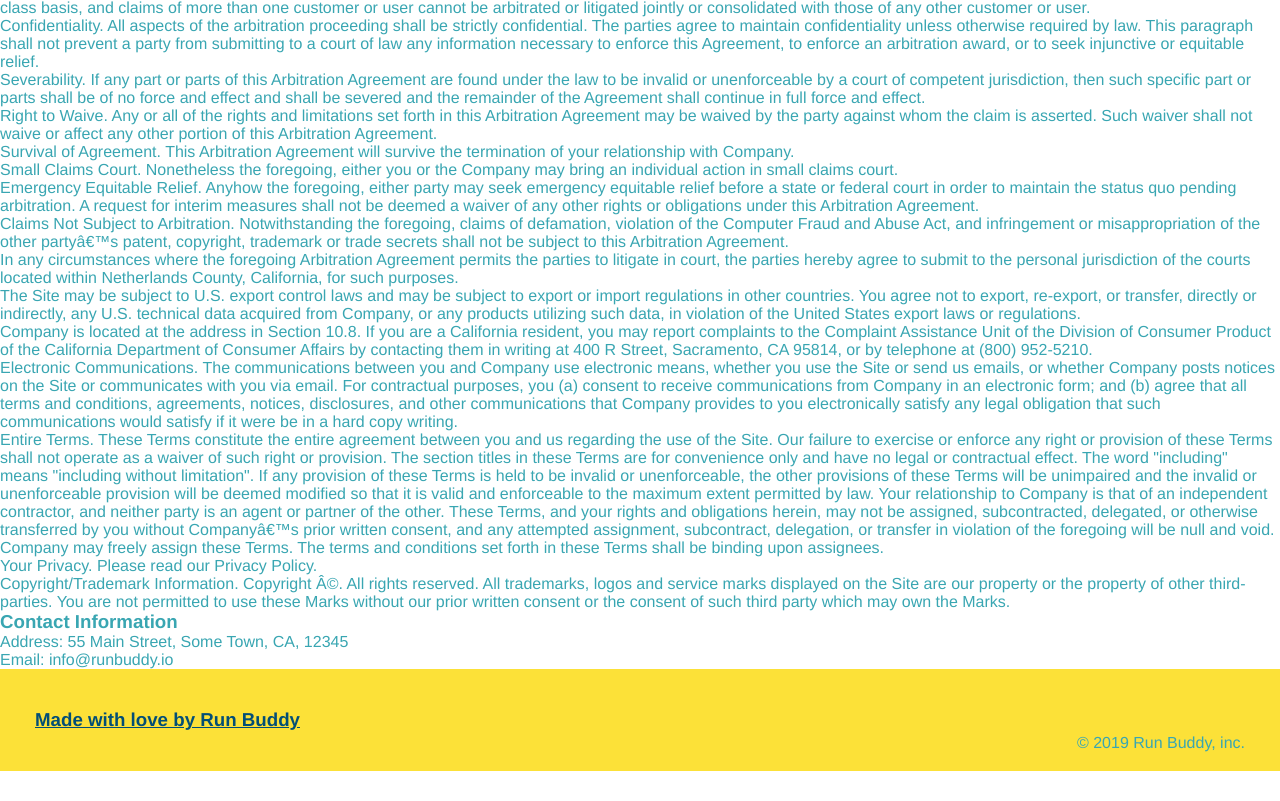
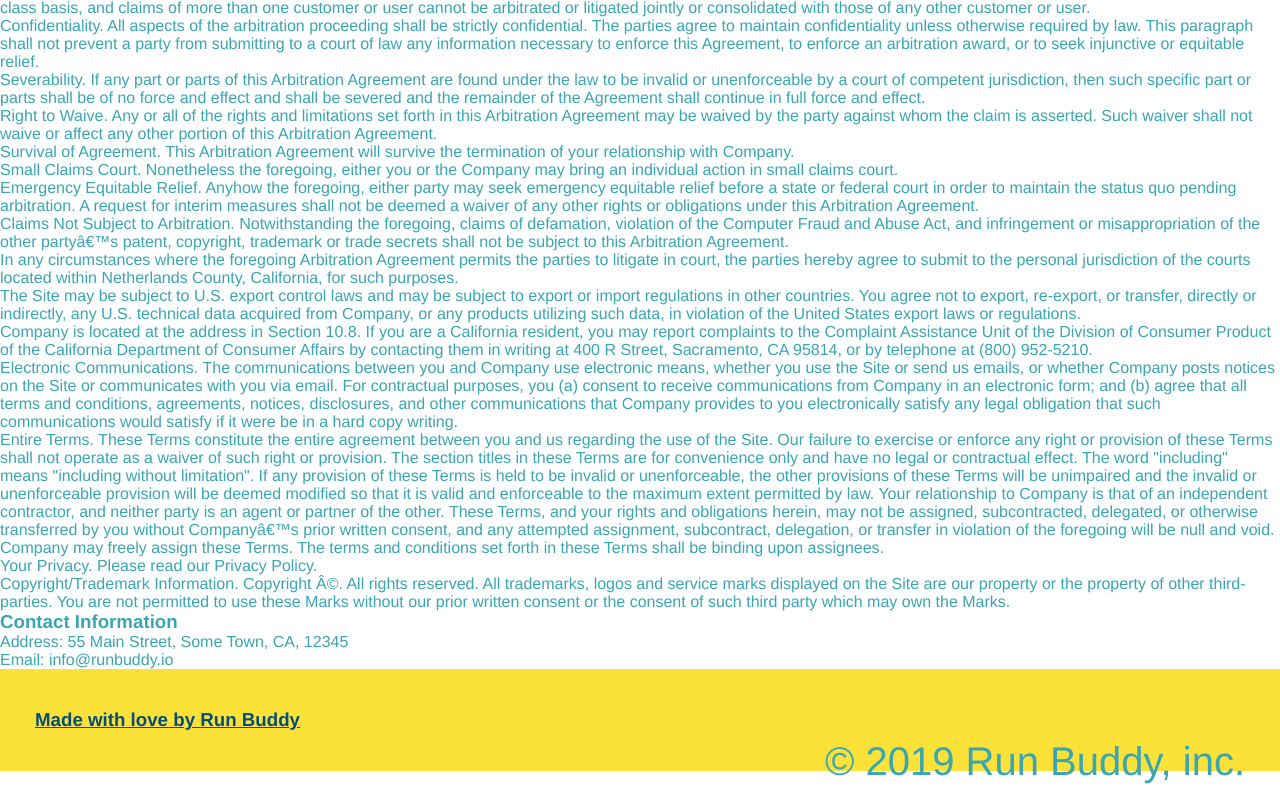
Before and after one commit to daxburatto/Run-Buddy, a plain HTML site: page privacy-policy.html in a window 1280 px wide. Shown: the part 2925-3726 px from the top of the page. Before the commit the page ends 3696 px from the top, so only its background shows below. Drawn offline with Linux system fonts and the light colour scheme.

Commit message:
testing things

```diff
--- a/assets/css/secondary-styles.css
+++ b/assets/css/secondary-styles.css
@@ -18,3 +18,8 @@
     font-weight: normal;
     font-style: italic;
 }
+
+.privacy-footer div {
+    margin-bottom: 10px;
+    font-size: 40px;
+}
--- a/privacy-policy.html
+++ b/privacy-policy.html
@@ -461,7 +461,7 @@
     </article>
 
         <!-- Footer -->
-    <footer>
+    <footer class="privacy-footer">
         <h3>
             <a href="index.html">Made with love by Run Buddy</a>
         </h3>
```
